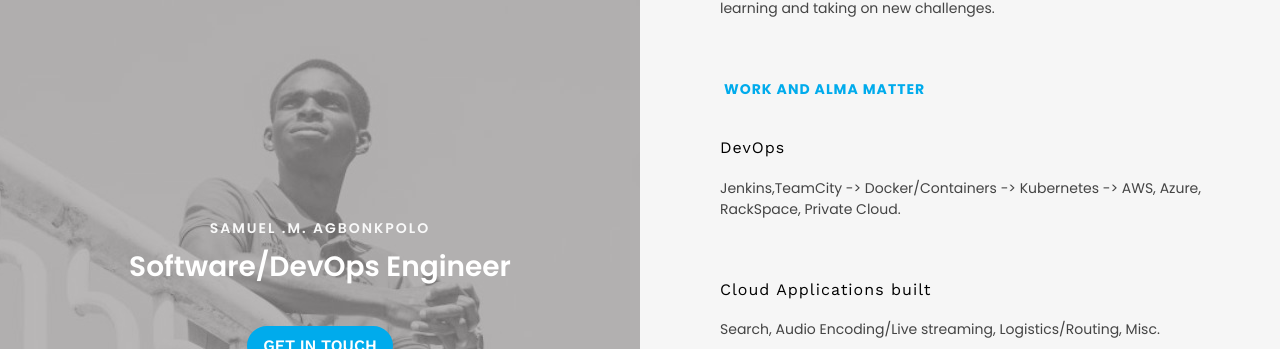
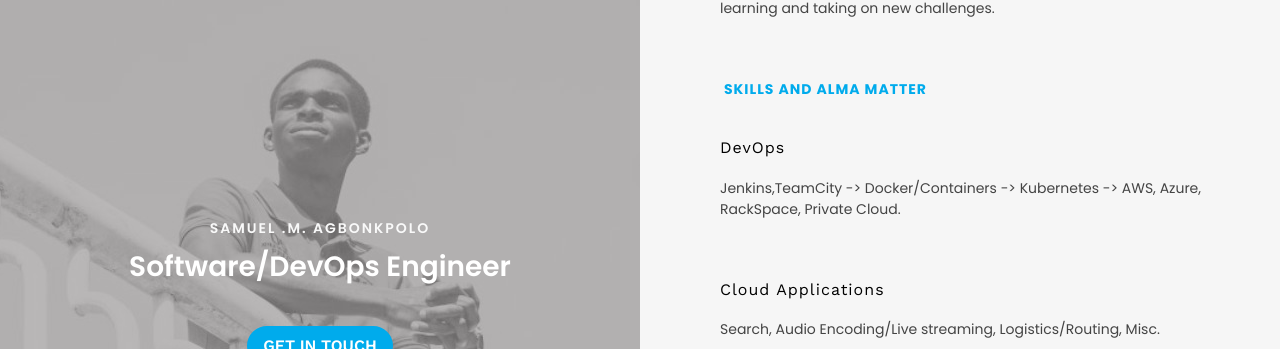
Before and after one commit to samuelagm/samuelagm.github.io, a plain HTML site: page index.html in a window 1280 px wide. Shown: the part 194-543 px from the top of the page. Drawn offline with nearby package versions, Linux system fonts and the light colour scheme.

Commit message:
- replaced work with skills

```diff
--- a/index.html
+++ b/index.html
@@ -61,7 +61,7 @@
                             that scale globally. I love working with bright minds, learning and taking on new challenges.
                         </p>
                         <div class="split-about-experience">
-                            <h4 class="wow fadeInLeft"><span>Work and Alma Matter</span></h4>
+                            <h4 class="wow fadeInLeft"><span>Skills and Alma Matter</span></h4>
                             <ul>
                                 <li>
                                     <h4>DevOps</h4>
@@ -71,7 +71,7 @@
                                     </p>
                                 </li>
                                 <li>
-                                    <h4>Cloud Applications built</h4>
+                                    <h4>Cloud Applications</h4>
                                     <p>
                                         Search, Audio Encoding/Live streaming, Logistics/Routing, Misc.
                                         <br class="hidden-xs">
```
